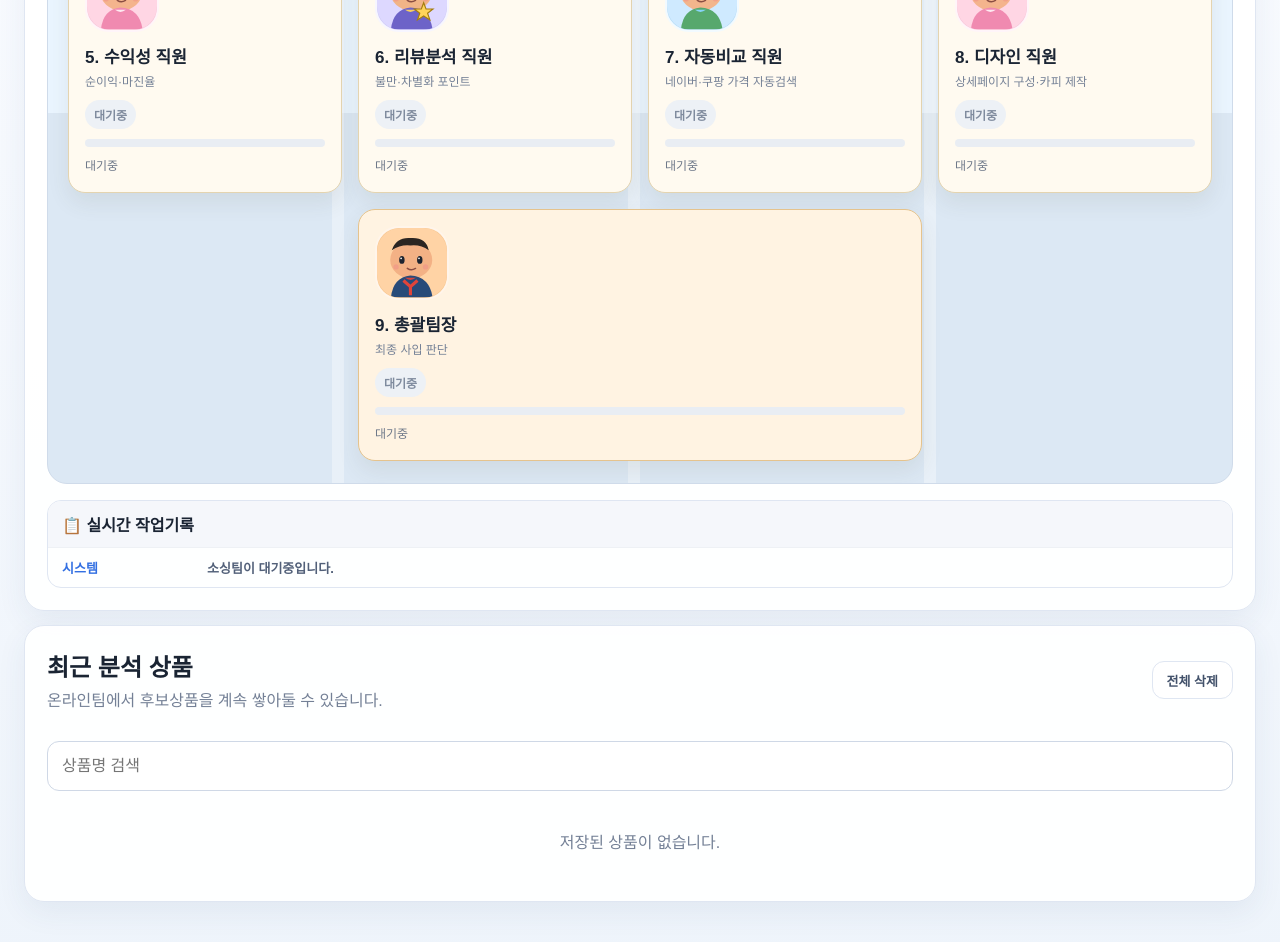
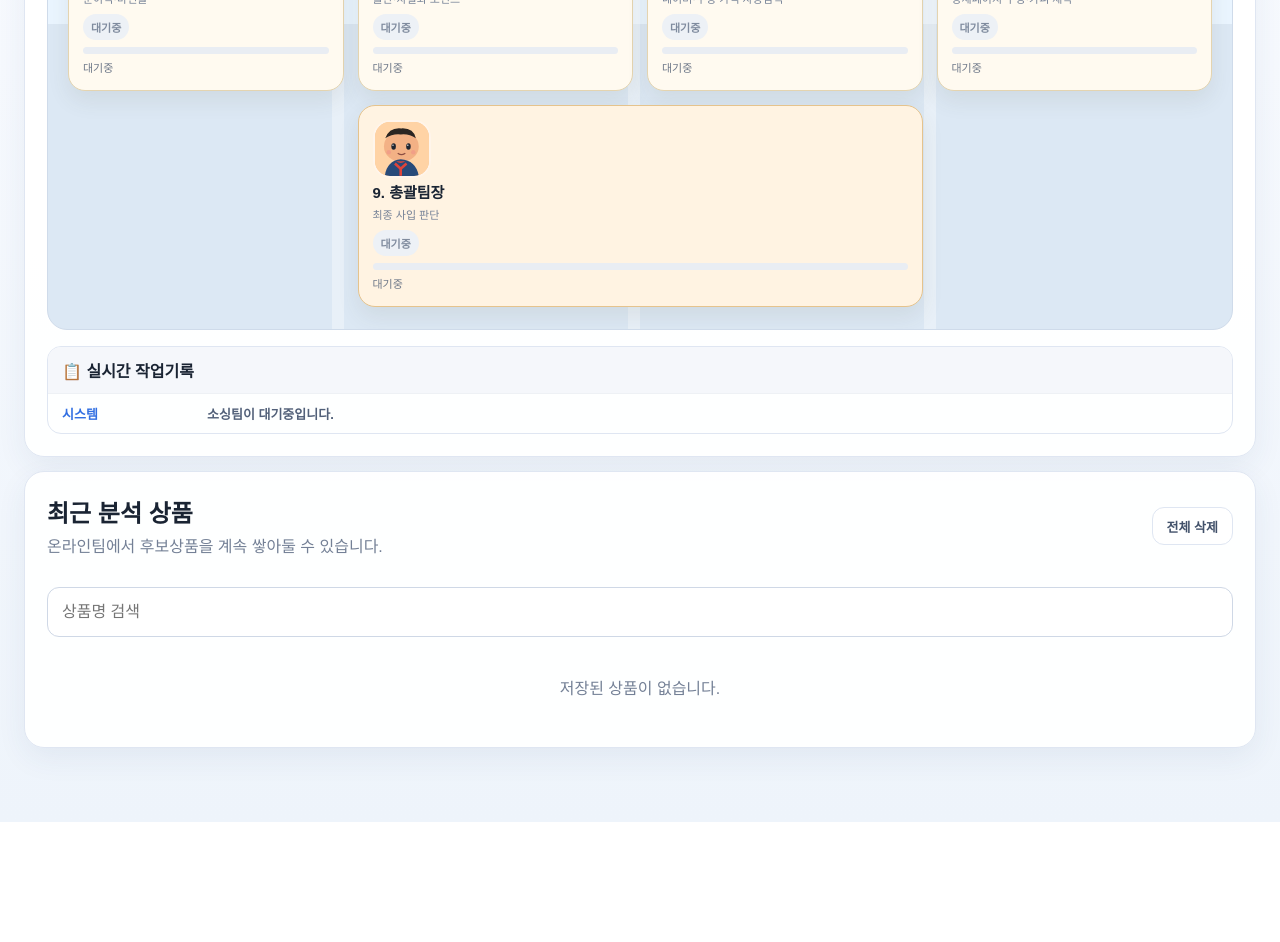
Before and after one commit to choi2704/aisourcing, a plain HTML site: page index.html in a window 1280 px wide. Shown: the part 1088-2030 px from the top of the page. After the commit the page ends 1910 px from the top, so only its background shows below. Drawn offline with Linux system fonts and the light colour scheme.

Commit message:
Add files via upload

```diff
--- a/style.css
+++ b/style.css
@@ -82,3 +82,109 @@ input,select{width:100%;height:50px;border:1px solid #cfd8e6;border-radius:12px;
 .detail-cta{padding:28px;text-align:center;background:#17315c;color:white;font-size:23px}
 @media(max-width:900px){.compare-summary{grid-template-columns:repeat(2,1fr)}.compare-item{grid-template-columns:110px 1fr}.compare-item .price{grid-column:2;text-align:left}.detail-benefits{grid-template-columns:1fr}.detail-facts{grid-template-columns:1fr}}
 @media(max-width:600px){.compare-summary{grid-template-columns:1fr}.compare-item{grid-template-columns:1fr}.compare-item .price{grid-column:1}}
+
+
+/* ===== v7.1 직원 캐릭터 컴팩트 조정 ===== */
+.office-board{
+  gap:14px;
+}
+
+.worker-card{
+  min-height:185px !important;
+  padding:14px !important;
+}
+
+.worker-card .avatar{
+  width:58px !important;
+  height:58px !important;
+  min-width:58px !important;
+  min-height:58px !important;
+  max-width:58px !important;
+  max-height:58px !important;
+  border-radius:17px !important;
+  overflow:hidden !important;
+  margin-bottom:6px !important;
+}
+
+.worker-card .avatar img{
+  width:58px !important;
+  height:58px !important;
+  min-width:58px !important;
+  min-height:58px !important;
+  max-width:58px !important;
+  max-height:58px !important;
+  object-fit:cover !important;
+  display:block !important;
+}
+
+.worker-info{
+  margin-top:5px !important;
+}
+
+.worker-info b{
+  font-size:15px !important;
+  line-height:1.25 !important;
+}
+
+.worker-info span{
+  font-size:11px !important;
+  margin-top:3px !important;
+}
+
+.status{
+  margin-top:8px !important;
+  padding:5px 8px !important;
+  font-size:11px !important;
+}
+
+.progress{
+  margin-top:7px !important;
+  height:7px !important;
+}
+
+.worker-note{
+  margin-top:7px !important;
+  font-size:11px !important;
+  line-height:1.35 !important;
+}
+
+.worker-card.chief{
+  min-height:180px !important;
+}
+
+/* 상단 대표 캐릭터도 살짝 축소 */
+.mascot.mini{
+  width:50px !important;
+  height:50px !important;
+  min-width:50px !important;
+  min-height:50px !important;
+  border-radius:14px !important;
+}
+.mascot.mini img{
+  width:50px !important;
+  height:50px !important;
+  object-fit:cover !important;
+}
+
+/* PC 화면에서 카드가 너무 답답하지 않도록 */
+@media(min-width:1051px){
+  .office-board{
+    grid-template-columns:repeat(4,1fr) !important;
+  }
+}
+
+/* 모바일에서는 캐릭터를 더 작게 */
+@media(max-width:650px){
+  .worker-card{
+    min-height:145px !important;
+  }
+  .worker-card .avatar,
+  .worker-card .avatar img{
+    width:48px !important;
+    height:48px !important;
+    min-width:48px !important;
+    min-height:48px !important;
+    max-width:48px !important;
+    max-height:48px !important;
+  }
+}
```
Also changed, not shown: README.md.
